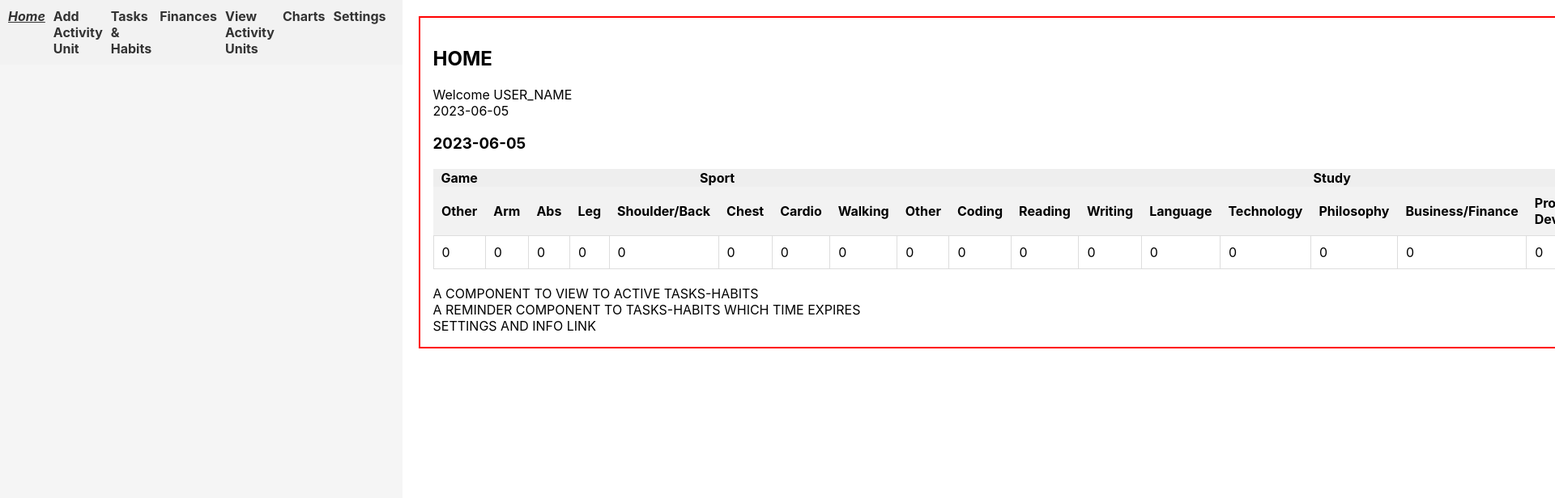
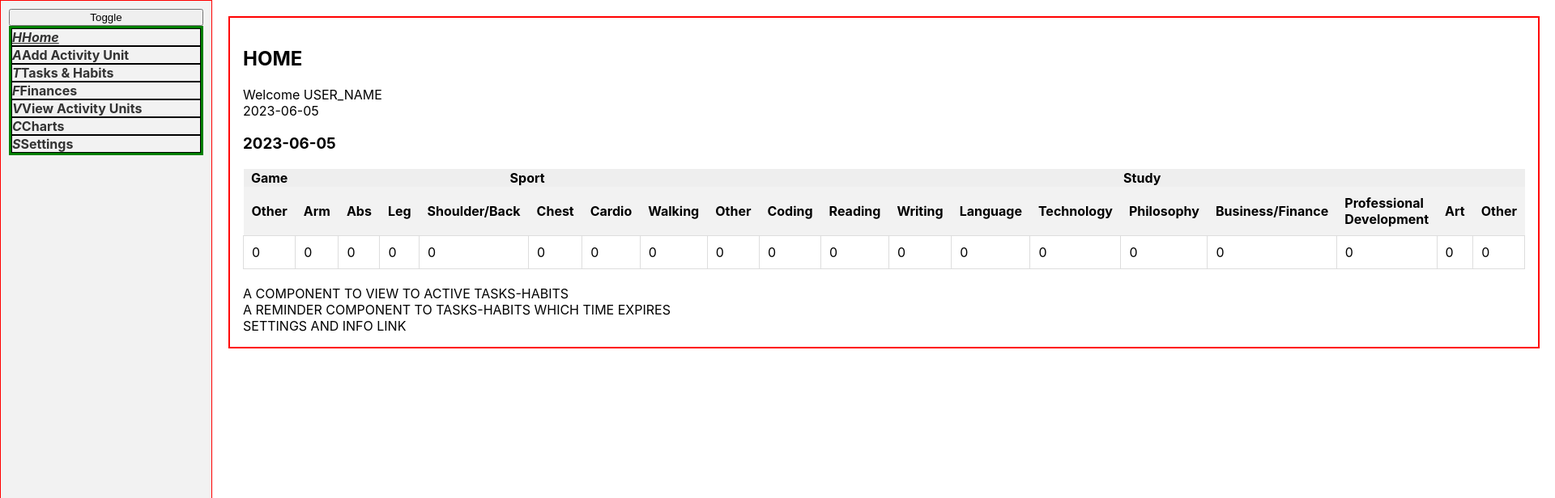
Before and after one commit to berkaysson/lifemap, a React (Create React App) app: page / in a window 1280 px wide. Shown: the top 616 px of the page at 81% size, 1920 px wide, since content can reach past the window. Built offline with nearby package versions, Linux system fonts and the light colour scheme.

Commit message:
Main Navbar style

```diff
--- a/src/Layout/NavBar.js
+++ b/src/Layout/NavBar.js
@@ -1,21 +1,31 @@
 import styled from "styled-components";
 
 import { NavLink } from "react-router-dom";
+import { useState } from "react";
 
 const NavWrapper = styled.nav`
   display: flex;
-  justify-content: space-between;
+  flex-direction: column;
   background-color: #f2f2f2;
   padding: 10px;
+  height: 100%;
+  border: 1px red solid;
+  width: ${({ isOpen }) => (isOpen ? "240px" : "60px")};
+`;
+
+const NavItemsWrapper = styled.div`
+  display: flex;
+  flex-direction: column;
+  border: 3px solid green;
 `;
 
 const NavItem = styled(NavLink)`
-  margin-right: 10px;
   text-decoration: none;
   color: #333;
   font-weight: bold;
   cursor: pointer;
   text-decoration: none;
+  border: 1px black solid;
 
   &.active {
     text-decoration: underline;
@@ -24,29 +34,45 @@ const NavItem = styled(NavLink)`
 `;
 
 const NavBar = () => {
+  const [isOpen, setIsOpen] = useState(true);
+
+  const toggleIsOpen = () => {
+    setIsOpen(!isOpen);
+  };
+
   return (
-    <NavWrapper>
+    <NavWrapper isOpen={isOpen}>
+      <button onClick={toggleIsOpen}>Toggle</button>
+      <NavItemsWrapper>
         <NavItem to="/" activeClassName="active">
-        Home
+          <i>H</i>
+          {isOpen ? "Home" : ""}
         </NavItem>
         <NavItem to="edit-activity-unit" activeClassName="active">
-        Add Activity Unit
+          <i>A</i>
+          {isOpen ? "Add Activity Unit" : ""}
         </NavItem>
         <NavItem to="tasks-habits" activeClassName="active">
-        Tasks & Habits
+          <i>T</i>
+          {isOpen ? "Tasks & Habits" : ""}
         </NavItem>
         <NavItem to="finances" activeClassName="active">
-        Finances
+          <i>F</i>
+          {isOpen ? "Finances" : ""}
         </NavItem>
         <NavItem to="view-activity-units" activeClassName="active">
-        View Activity Units
+          <i>V</i>
+          {isOpen ? "View Activity Units" : ""}
         </NavItem>
         <NavItem to="charts" activeClassName="active">
-        Charts
+          <i>C</i>
+          {isOpen ? "Charts" : ""}
         </NavItem>
         <NavItem to="settings" activeClassName="active">
-        Settings
+          <i>S</i>
+          {isOpen ? "Settings" : ""}
         </NavItem>
+      </NavItemsWrapper>
     </NavWrapper>
   );
 };
```
Lines whose indentation alone changed are shown as unchanged.
